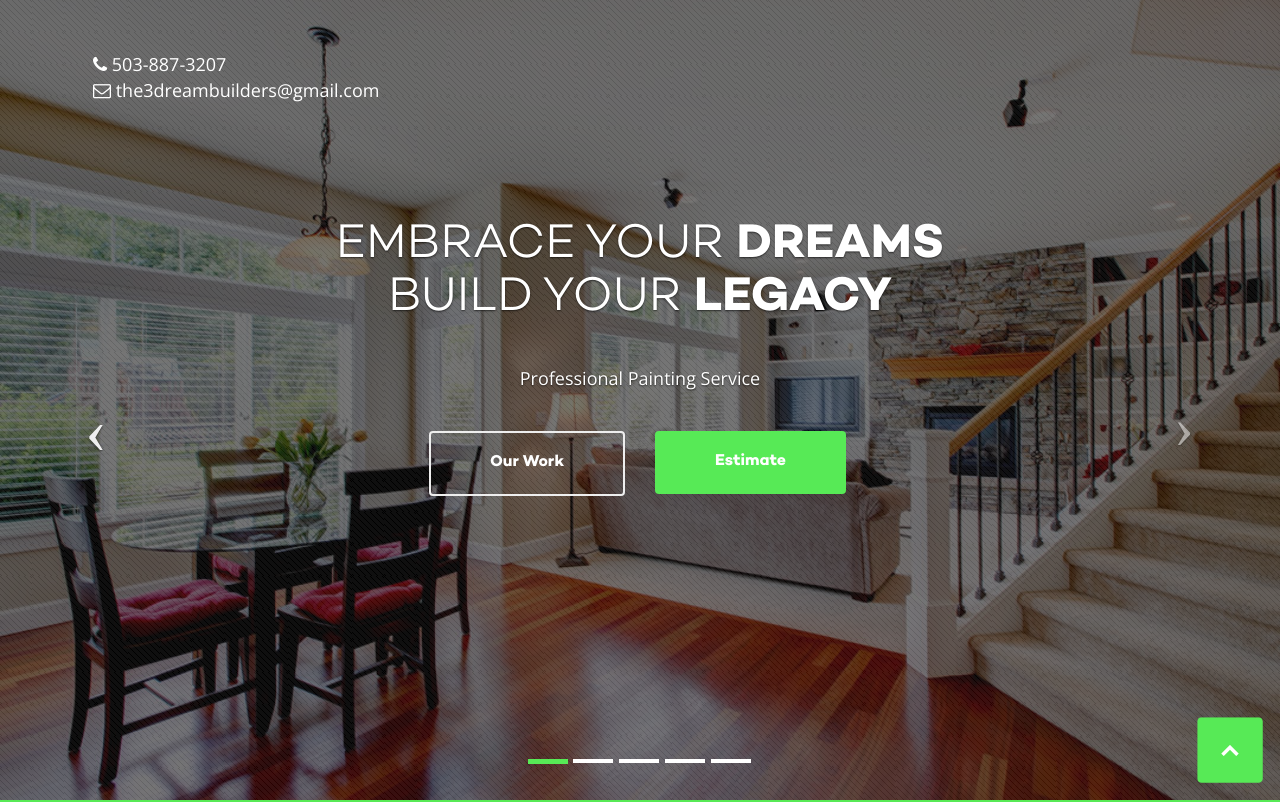
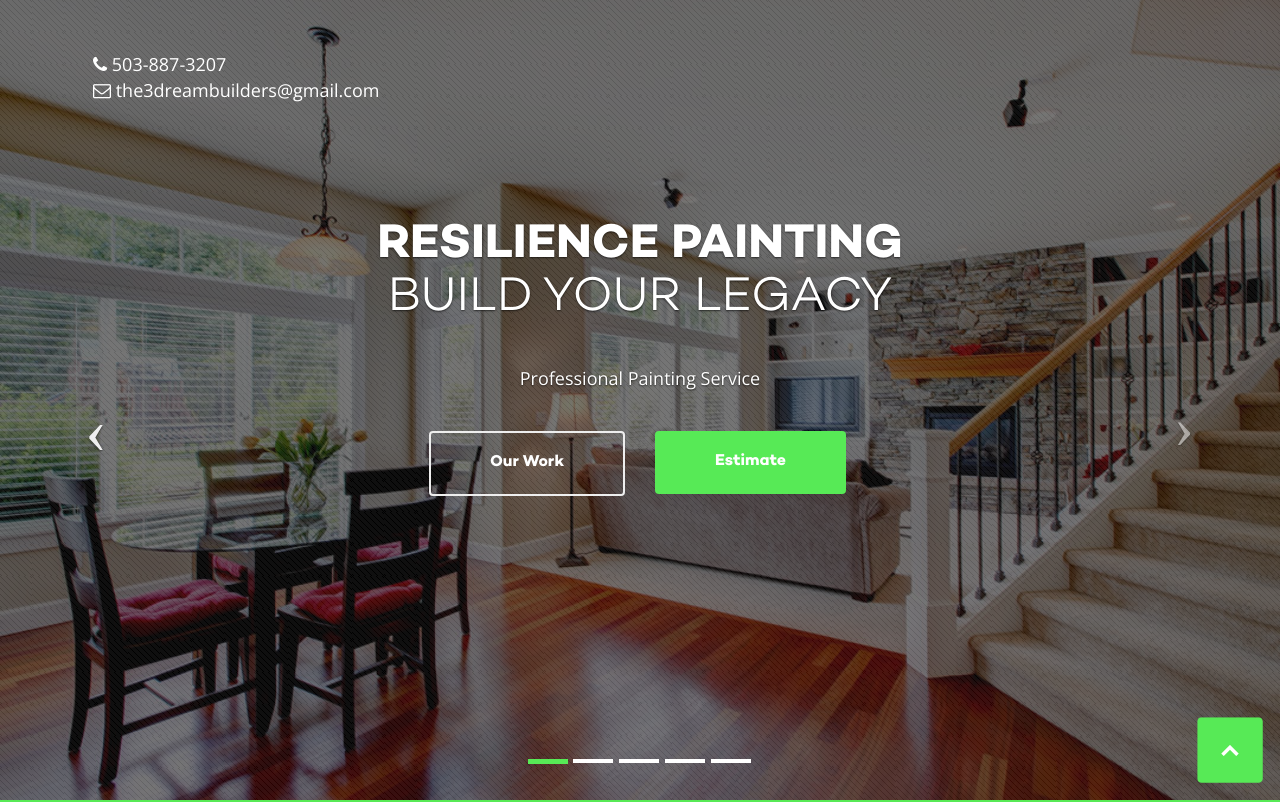
Before and after one commit to thaijaso/3db, a website: page client/index.html in a window 1280 px wide. Shown: the top 802 px of the page. Drawn offline with nearby package versions, Linux system fonts and the light colour scheme; some packages are replaced by stand-ins of ours.

Commit message:
changed to resilience painting

```diff
--- a/client/index.html
+++ b/client/index.html
@@ -107,8 +107,8 @@
                     <div class="fill" style="background-image:url('assets/slider/slider-4.jpg');">
                     </div>
                     <div class="carousel-caption">
-                        <h1 class="light mab-none">Embrace Your <strong class="bold-text">Dreams</strong></h1>
-                        <h1 class="light margin-bottom-medium mat-none">Build Your <strong class="bold-text">Legacy</strong></h1>
+                        <h1 class="light mab-none"><strong class="bold-text">Resilience Painting</strong></h1>
+                        <h1 class="light margin-bottom-medium mat-none">Build Your Legacy</h1>
                         <p class="light margin-bottom-medium">Professional Painting Service</p>
                         <div class="call-button">
                             <div class="row">
@@ -133,8 +133,8 @@
                     <!-- Set the second background image using inline CSS below. -->
                     <div class="fill" style="background-image:url('assets/slider/slider-1.jpg');"></div>
                     <div class="carousel-caption">
-                        <h1 class="light mab-none">Embrace Your <strong class="bold-text">Dreams</strong></h1>
-                        <h1 class="light margin-bottom-medium mat-none">Build Your <strong class="bold-text">Legacy</strong></h1>
+                        <h1 class="light mab-none"><strong class="bold-text">Resilience Painting</strong></h1>
+                        <h1 class="light margin-bottom-medium mat-none">Build Your Legacy</h1>
                         <p class="light margin-bottom-medium">Professional Painting Service</p>
                         <div class="call-button">
                             <div class="row">
@@ -159,8 +159,8 @@
                     <!-- Set the third background image using inline CSS below. -->
                     <div class="fill" style="background-image:url('assets/slider/slider-2.jpg');"></div>
                     <div class="carousel-caption">
-                        <h1 class="light mab-none">Embrace Your <strong class="bold-text">Dreams</strong></h1>
-                        <h1 class="light margin-bottom-medium mat-none">Build Your <strong class="bold-text">Legacy</strong></h1>
+                        <h1 class="light mab-none"><strong class="bold-text">Resilience Painting</strong></h1>
+                        <h1 class="light margin-bottom-medium mat-none">Build Your Legacy</h1>
                         <p class="light margin-bottom-medium">Professional Painting Service</p>
                         <div class="call-button">
                             <div class="row">
@@ -185,8 +185,8 @@
                     <!-- Set the third background image using inline CSS below. -->
                     <div class="fill" style="background-image:url('assets/slider/slider-3.jpeg');"></div>
                     <div class="carousel-caption">
-                        <h1 class="light mab-none">Embrace Your <strong class="bold-text">Dreams</strong></h1>
-                        <h1 class="light margin-bottom-medium mat-none">Build Your <strong class="bold-text">Legacy</strong></h1>
+                        <h1 class="light mab-none"><strong class="bold-text">Resilience Painting</strong></h1>
+                        <h1 class="light margin-bottom-medium mat-none">Build Your Legacy</strong></h1>
                         <p class="light margin-bottom-medium">Professional Painting Service</p>
                         <div class="call-button">
                             <div class="row">
@@ -211,8 +211,8 @@
                     <!-- Set the third background image using inline CSS below. -->
                     <div class="fill" style="background-image:url('assets/slider/slider-5.jpg');"></div>
                     <div class="carousel-caption">
-                        <h1 class="light mab-none">Embrace Your <strong class="bold-text">Dreams</strong></h1>
-                        <h1 class="light margin-bottom-medium mat-none">Build Your <strong class="bold-text">Legacy</strong></h1>
+                        <h1 class="light mab-none"><strong class="bold-text">Resilience Painting</strong></h1>
+                        <h1 class="light margin-bottom-medium mat-none">Build Your Legacy</strong></h1>
                         <p class="light margin-bottom-medium">Professional Painting Service</p>
                         <div class="call-button">
                             <div class="row">
@@ -273,7 +273,7 @@
                 <div class="row margin-bottom-medium">
                     <div class="col-md-7">
                         <div class="jumbo-text light-text margin-top-medium wow slideInLeft" data-wow-duration="2s">
-                            The 3 Dream Builders Building Our Clients The<strong class="bold-text"> Home Of Their Dreams</strong>.
+                            Resilience Painting Building Our Clients The<strong class="bold-text"> Home Of Their Dreams</strong>.
                         </div>
                     </div>
                     <div class="col-md-5">
@@ -282,7 +282,7 @@
                     <div class="clearfix"></div>
                 </div>
                 <p class="margin-bottom-medium wow slideInUp">
-                    Please accept our warmest welcome from The 3 Dream Builders family! We are your one-stop-shop for all your home and commercial paint and stain needs. From deck winterizing to interior detailed paint, we are here to serve you. The 3 Dream Builders offers a full service of interior and exterior paint and stain services with qualified, trained professionals. We are dedicated to exceeding your expectations on every project, providing you with high quality craftsmanship and customer service at competitive prices. We extend our deepest gratitude to all of our clients for the trust and opportunity you have given The 3 Dream Builders to transform your living and work spaces into the homes and offices of your dreams. Check out our portfolio to see how past projects, and email or call us today for a free estimate!
+                    Please accept our warmest welcome from Resilience Painting family! We are your one-stop-shop for all your home and commercial paint and stain needs. From deck winterizing to interior detailed paint, we are here to serve you. Resilience Painting offers a full service of interior and exterior paint and stain services with qualified, trained professionals. We are dedicated to exceeding your expectations on every project, providing you with high quality craftsmanship and customer service at competitive prices. We extend our deepest gratitude to all of our clients for the trust and opportunity you have given Resilience Painting to transform your living and work spaces into the homes and offices of your dreams. Check out our portfolio to see how past projects, and email or call us today for a free estimate!
                 </p>
                 <div class="row margin-top-large">
                     <div class="col-md-8">
@@ -302,11 +302,11 @@
                                 </div> <!-- *** end panel-heading *** -->
                                 <div id="collapseOne" class="panel-collapse collapse in" role="tabpanel" aria-labelledby="headingOne">
                                     <div class="panel-body">
-                                        <p>If you are looking for high quality results, friendly service and competitive prices on your paint and stain projects, be sure to include The 3 Dream Builders, LLC. As you shop around, email us at <a href="/estimate" class="main-color">the3dreambuilders@gmail.com</a> so we can help you determine the best price for a quality job. We have been helping local families and businesses create their dream spaces, working off detailed blueprints and Pinterest posts alike.
+                                        <p>If you are looking for high quality results, friendly service and competitive prices on your paint and stain projects, be sure to include Resilience Painting, LLC. As you shop around, email us at <a href="/estimate" class="main-color">the3dreambuilders@gmail.com</a> so we can help you determine the best price for a quality job. We have been helping local families and businesses create their dream spaces, working off detailed blueprints and Pinterest posts alike.
                                         </p>
 
                                         <p>
-                                        Allow us to offer our services in interior and exterior paint, stain and weatherizing, as well as handyman repairs. We encourage you to shop around, because we are confident The 3 Dream Builders is the best local company to create the space of your dreams.
+                                        Allow us to offer our services in interior and exterior paint, stain and weatherizing, as well as handyman repairs. We encourage you to shop around, because we are confident Resilience Painting is the best local company to create the space of your dreams.
                                         </p>
                                     </div>
                                 </div> <!-- *** end collapsed item *** -->
```
